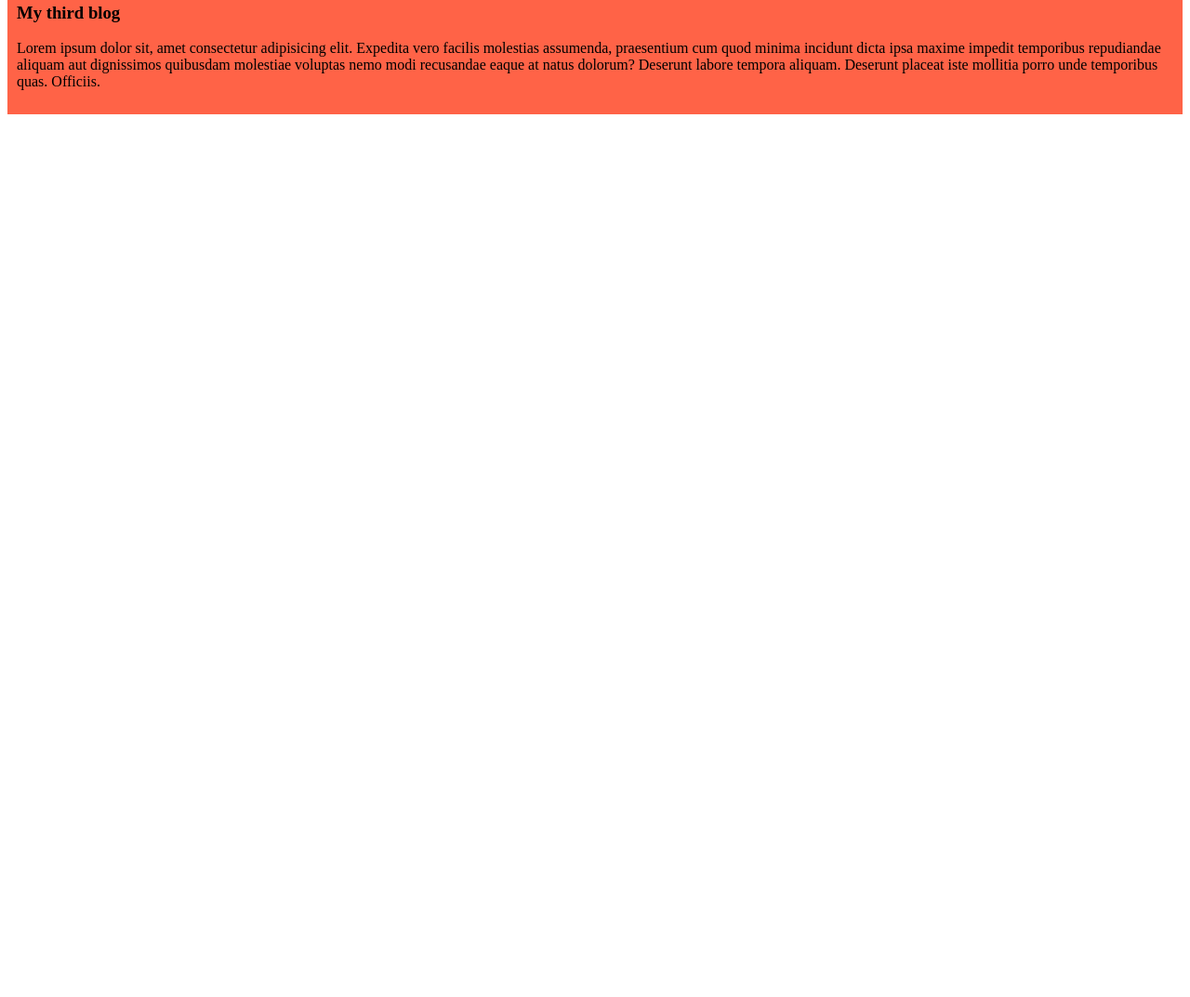
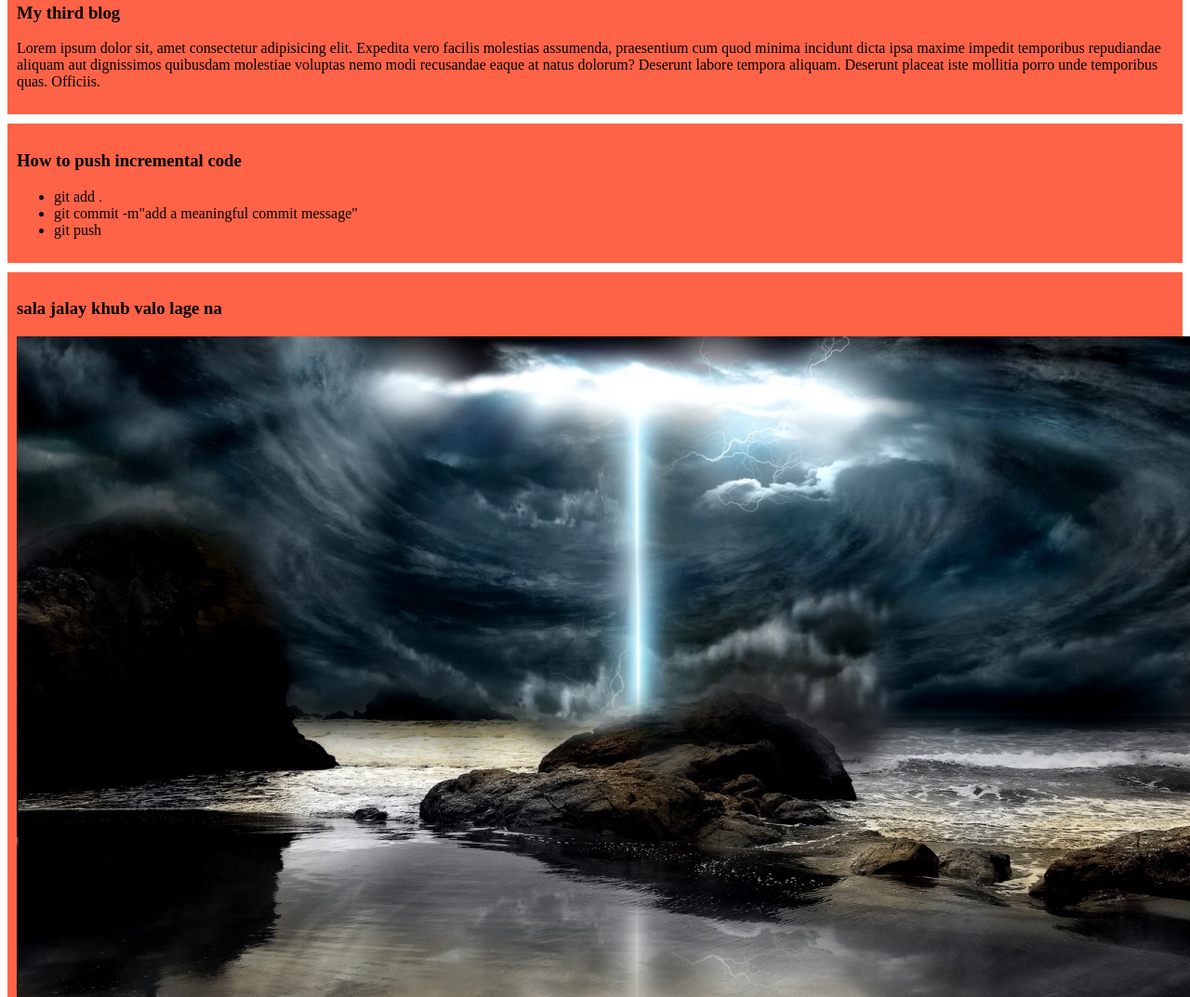
Before and after one commit to saju20s/my-simple-website, a plain HTML site: page index.html in a window 1280 px wide. Shown: the part 353-1426 px from the top of the page at 93% size. Before the commit the page ends 800 px from the top, so only its background shows below. Drawn offline with Linux system fonts and the light colour scheme.

Commit message:
added kim sala

```diff
--- a/index.html
+++ b/index.html
@@ -19,5 +19,17 @@
         <h3>My third blog</h3>
         <p>Lorem ipsum dolor sit, amet consectetur adipisicing elit. Expedita vero facilis molestias assumenda, praesentium cum quod minima incidunt dicta ipsa maxime impedit temporibus repudiandae aliquam aut dignissimos quibusdam molestiae voluptas nemo modi recusandae eaque at natus dolorum? Deserunt labore tempora aliquam. Deserunt placeat iste mollitia porro unde temporibus quas. Officiis.</p>
     </div>
+    <div>
+        <h3>How to push incremental code</h3>
+        <ul>
+            <li>git add .</li>
+            <li>git commit -m"add a meaningful commit message"</li>
+            <li>git push</li>
+        </ul>
+    </div>
+    <div>
+        <h3> sala jalay khub valo lage na</h3>
+        <img src="image/kim.jpg" alt="" srcset="">
+    </div>
 </body>
 </html>
```
Also changed, not shown: image/kim.jpg (added).
